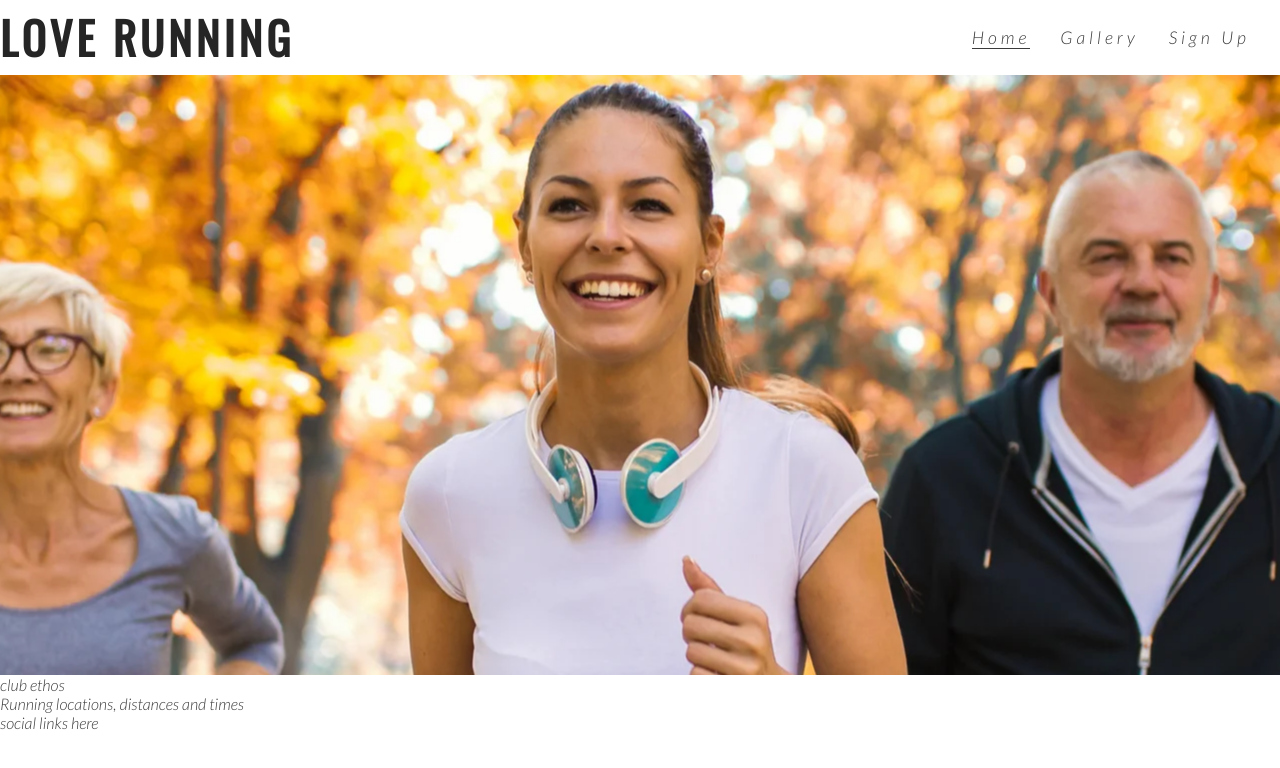
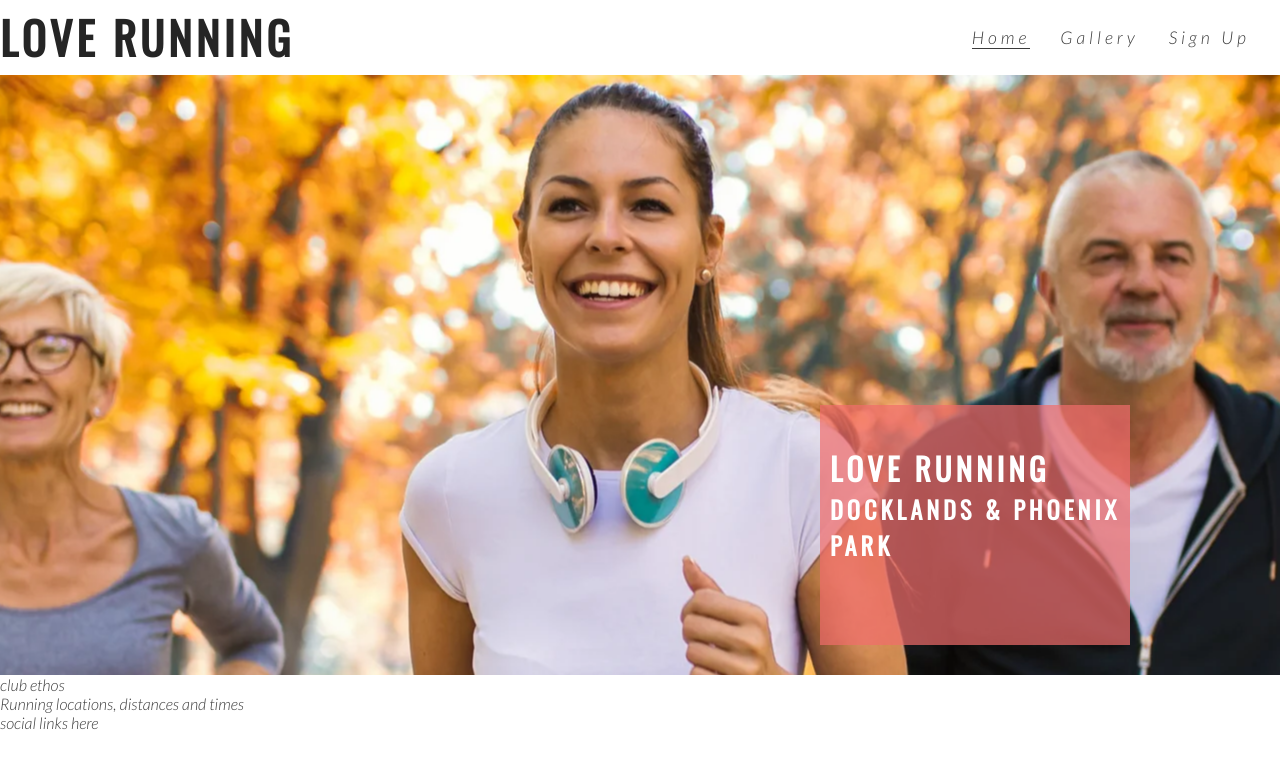
Before and after one commit to omgtodd/love-running, a plain HTML site: page index.html in a window 1280 px wide. Drawn offline with nearby package versions, Linux system fonts and the light colour scheme.

Commit message:
Add cover text and style

```diff
--- a/assets/css/style.css
+++ b/assets/css/style.css
@@ -62,6 +62,12 @@ h1, h2 {
     height:600px;
     width:100%;
     overflow: hidden;
+
+    position: relative;
+}
+
+#cover-text, #cover-text h2 {
+    color:#fff;
 }
 
 #hero-image {
@@ -84,3 +90,23 @@ h1, h2 {
         transform:scale(1.1);
     }
 }
+
+#cover-text {
+    font-size: 130%;
+    font-family: oswald, sans-serif;
+    text-transform: uppercase;
+    letter-spacing: 4px;
+
+    width: 300px;
+    height: 200px;
+
+    padding-top: 40px;
+    padding-left: 10px;
+
+    background-color: rgba(241, 109, 107, .7);
+
+    bottom: 30px;
+    right: 150px;
+
+    position: absolute;
+}
--- a/index.html
+++ b/index.html
@@ -32,9 +32,11 @@
         </nav>
     </header>
     <section id="hero-outer">
-        <div id="hero-image">
-
-        </div>>
+        <div id="hero-image"></div>
+        <div id="cover-text">
+            <h2>Love Running</h2>
+            <h3>Docklands & Phoenix Park</h3>
+        </div>
 
     </section>
     <section>
```
